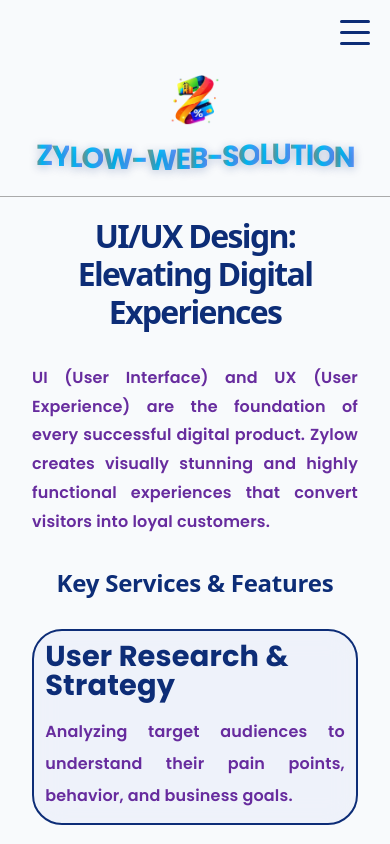
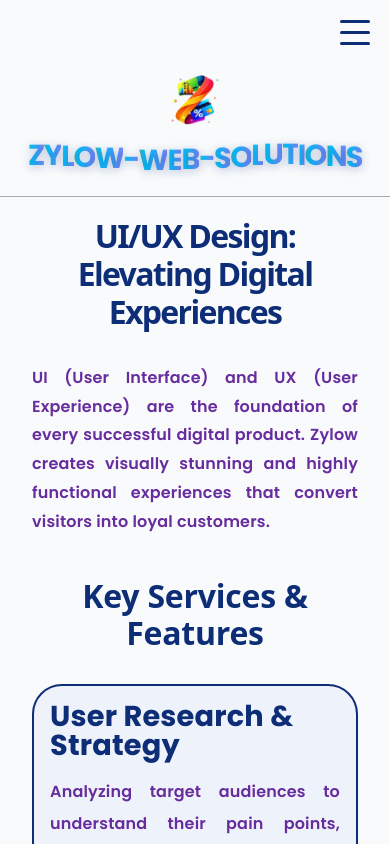
Before and after one commit to Zylow756/zylow, a React (Vite) app: page /uiDesign in a window 390 px wide. Shown: the top 844 px of the page. Built offline with nearby package versions, Linux system fonts and the light colour scheme.

Commit message:
changes in vite version

```diff
--- a/package.json
+++ b/package.json
@@ -34,11 +34,11 @@
     "@eslint/js": "^9.39.4",
     "@types/react": "^19.2.14",
     "@types/react-dom": "^19.2.3",
-    "@vitejs/plugin-react": "^6.0.1",
+    "@vitejs/plugin-react": "^5.0.4",
     "eslint": "^9.39.4",
     "eslint-plugin-react-hooks": "^7.1.1",
     "eslint-plugin-react-refresh": "^0.5.2",
     "globals": "^17.5.0",
-    "vite": "^8.0.9"
+    "vite": "^7.1.3"
   }
 }
--- a/src/assets/css/BulkWhatsappMarketing.module.css
+++ b/src/assets/css/BulkWhatsappMarketing.module.css
@@ -142,11 +142,12 @@
 }
 
 .planCard h3 {
-  font-size: 2.5rem;
+  font-size: 1.5rem;
+  font-weight: 100;
 }
 
 .planCard h4 {
-  font-size: 3rem;
+  font-size: 2.7rem;
   margin: 1.5rem 0;
   line-height: 0.8;
 }
@@ -181,7 +182,6 @@
 }
 
 .note {
-  text-align: center;
   margin-top: 3rem;
   font-size: 1rem;
 }
@@ -198,14 +198,14 @@
 }
 
 .keyCard {
-  padding: 2rem;
+  padding: 1.5rem;
   border-radius: 25px;
   background-color: #e7ecf898;
   border: 2px solid #0d2d77;
 }
 
 .keyCard h3 {
-  font-size: 1.8rem;
+  font-size: 1.4rem;
   line-height: 1;
   margin-bottom: 1rem;
 }
@@ -371,6 +371,10 @@
     font-size: 1rem;
   }
 
+  .planCard h4 {
+    font-size: 2.4rem;
+  }
+
   .sectionTitle h2,
   .cta h2,
   .complianceBox h2 {
@@ -379,6 +383,10 @@
 
   .complianceList span {
     width: 70px;
-    height: 50px;
+    height: 40px;
+  }
+
+  .pricing {
+    padding: 1.5rem 1.5rem;
   }
 }
--- a/src/assets/css/ContentMarketing.module.css
+++ b/src/assets/css/ContentMarketing.module.css
@@ -175,12 +175,12 @@
 }
 
 .planCard h3 {
-  font-size: 2rem;
+  font-size: 1.5rem;
   margin-bottom: 1rem;
 }
 
 .planCard h1 {
-  font-size: 4rem;
+  font-size: 2.5rem;
   margin-bottom: 2rem;
   line-height: 0.8;
   font-weight: 800;
@@ -265,7 +265,6 @@
 .cta p {
   margin-top: 2rem;
   font-size: 1.2rem;
-  text-align: center;
 }
 
 .cta button {
--- a/src/assets/css/SeoOptimization.module.css
+++ b/src/assets/css/SeoOptimization.module.css
@@ -46,6 +46,15 @@
 .hero p,
 .sectionHeading p {
   font-size: 1.1rem;
+}
+
+.coreCard p,
+.successLeft p,
+.ctaSection p,
+.hero p,
+.sectionHeading p {
+  text-align: justify;
+  text-justify: inter-word;
 }
 
 .heroText {
@@ -175,13 +184,6 @@
 
 .coreCard p {
   line-height: 1.4;
-}
-
-.coreCard p,
-.successLeft p,
-.ctaSection p {
-  text-align: justify;
-  text-justify: inter-word;
 }
 
 
--- a/src/assets/css/UIUXDesign.module.css
+++ b/src/assets/css/UIUXDesign.module.css
@@ -49,7 +49,7 @@
   color: #0d2d77;
   text-align: center;
   font-size: 3rem;
-  margin-top: 2rem;
+  margin-top: 2.5rem;
   margin-bottom: 2rem;
   font-weight: 700;
 }
@@ -243,12 +243,15 @@
   .services h2,
   .marketing h2,
   .plans h2 {
-    font-size: 1.5rem;
+    font-size: 2rem;
   }
 
   .card,
-  .planCard,
+  .planCard {
+    padding: 1rem;
+  }
+
   .tagline {
-    padding: 0.7rem;
+    padding: 1.8rem;
   }
 }
--- a/src/components/Nav/Nav.jsx
+++ b/src/components/Nav/Nav.jsx
@@ -15,7 +15,7 @@
   FaChevronDown,
   FaChevronUp,
 } from "react-icons/fa";
-const text = "Zylow-Web-Solution";
+const text = "Zylow-Web-Solutions";
 
 
 const Nav = () => {
--- a/src/pages/services/BulkWhatsappMarketing.jsx
+++ b/src/pages/services/BulkWhatsappMarketing.jsx
@@ -55,7 +55,7 @@
   },
   {
     icon: <FaRobot />,
-    title: "Smart Automation",
+    title: <>Smart<br/> Automation</>,
     desc: "Automate customer interactions with AI-powered WhatsApp chatbots.",
   },
   {
```
Also changed, not shown: 6 other files (tests, documents, lock files or other folders).
